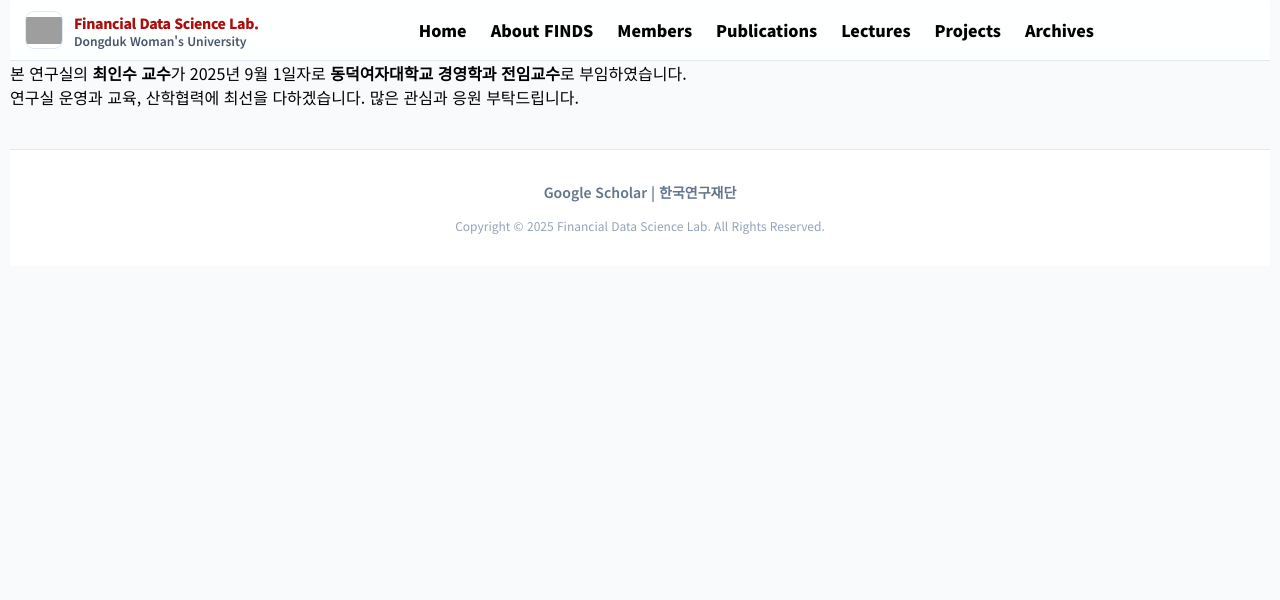
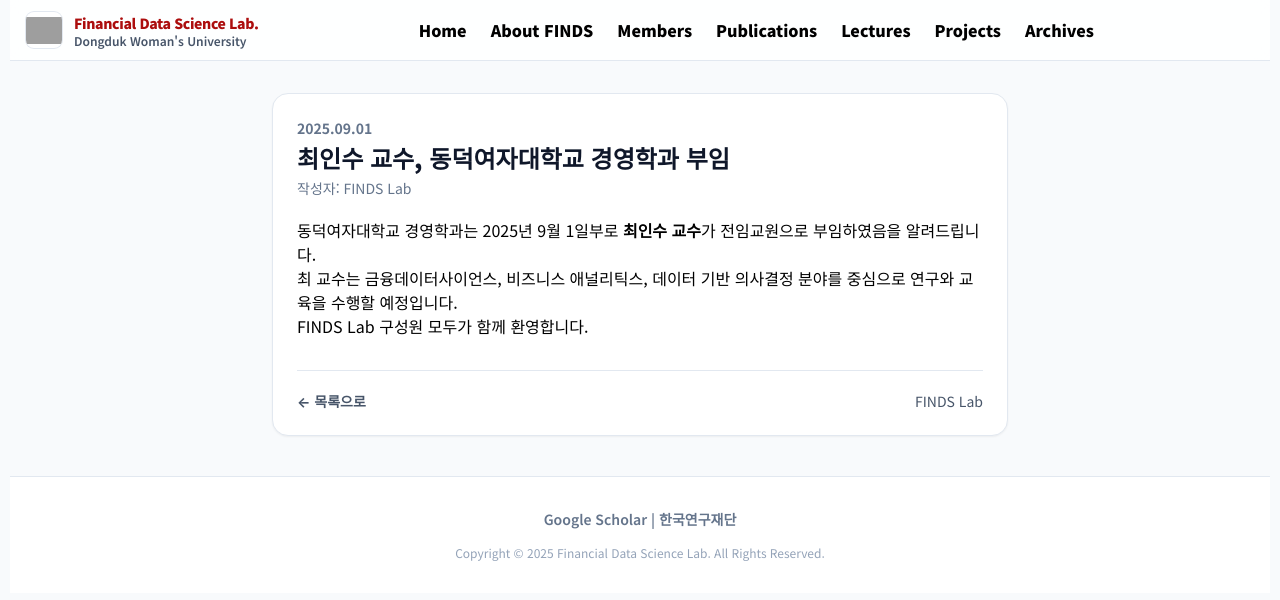
Before and after one commit to FinDS-Lab/site, a Jekyll site: the page built from news/2025-09-01-1.md, in a window 1280 px wide. Shown: the top 600 px of the page. Built offline with Jekyll 4.4.1, drawn with Linux system fonts in a browser that asks for light colours; nearby versions of some CDN libraries; our own code applies the rules of GitHub Pages for plain Markdown files; grey boxes are pictures that could not be loaded.

Commit message:
Update 2025-09-01-1.md

```diff
--- a/news/2025-09-01-1.md
+++ b/news/2025-09-01-1.md
@@ -1,9 +1,28 @@
 ---
+layout: default
 title: "최인수 교수, 동덕여자대학교 경영학과 부임"
 date: 2025-09-01
-author: FINDS Lab
-views: 0
+permalink: /news/2025-09-01-1.html
+author: "FINDS Lab"
+excerpt: "최인수 교수가 2025년 9월 1일자로 동덕여자대학교 경영학과 전임교수로 부임하였습니다."
 ---
+<section class="max-w-3xl mx-auto px-4 mt-8">
+  <article class="bg-white border border-slate-200 rounded-2xl shadow-sm p-6">
+    <header>
+      <p class="text-sm font-bold text-slate-500">{{ page.date | date: "%Y.%m.%d" }}</p>
+      <h1 class="mt-1 text-2xl font-extrabold text-slate-900">{{ page.title }}</h1>
+      <p class="text-sm text-slate-500 mt-1">작성자: {{ page.author | default: "FINDS Lab." }}</p>
+    </header>
 
-본 연구실의 **최인수 교수**가 2025년 9월 1일자로 **동덕여자대학교 경영학과 전임교수**로 부임하였습니다.
-연구실 운영과 교육, 산학협력에 최선을 다하겠습니다. 많은 관심과 응원 부탁드립니다.
+    <div class="prose prose-slate mt-5">
+      <p>동덕여자대학교 경영학과는 2025년 9월 1일부로 <b>최인수 교수</b>가 전임교원으로 부임하였음을 알려드립니다.</p>
+      <p>최 교수는 금융데이터사이언스, 비즈니스 애널리틱스, 데이터 기반 의사결정 분야를 중심으로 연구와 교육을 수행할 예정입니다.</p>
+      <p>FINDS Lab 구성원 모두가 함께 환영합니다.</p>
+    </div>
+
+    <footer class="mt-8 pt-5 border-t border-slate-200 flex justify-between text-sm text-slate-600">
+      <a class="hover:underline font-bold" href="{{ '/archives-news.html' | relative_url }}">← 목록으로</a>
+      <span>FINDS Lab</span>
+    </footer>
+  </article>
+</section>
```
